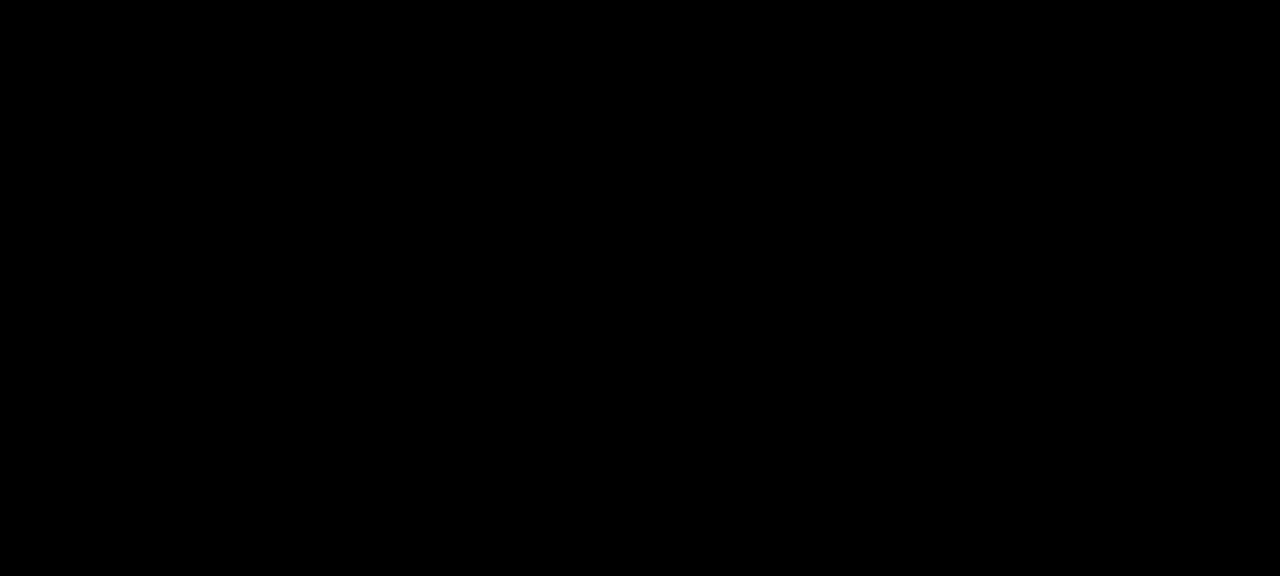
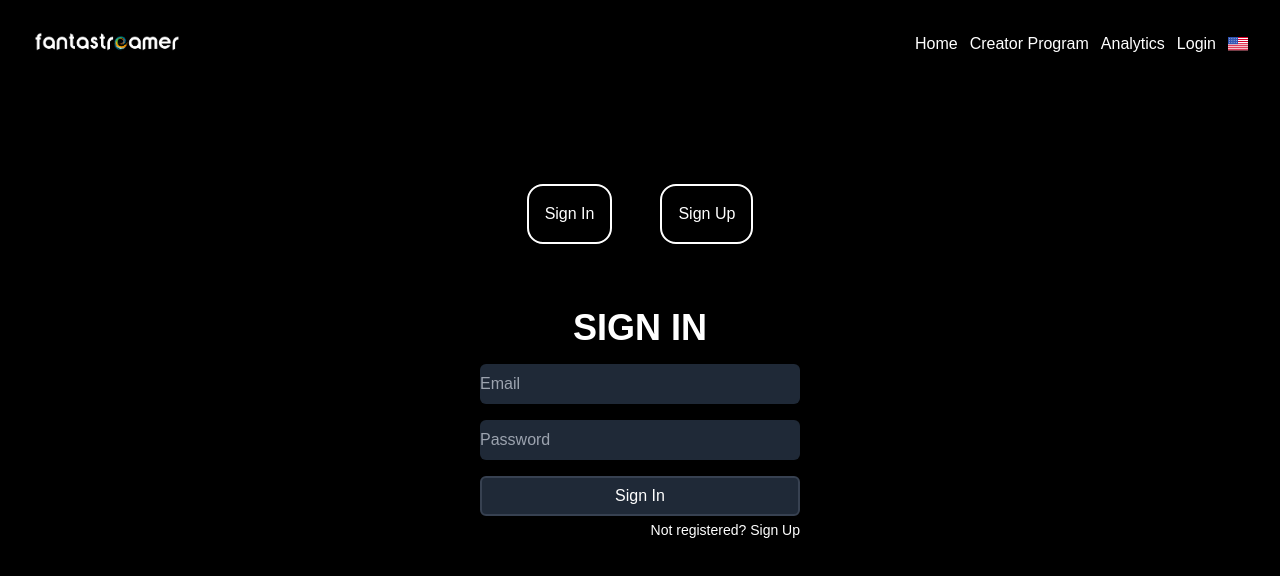
Before and after one commit to gigiul/fantastreamergg_frontend, a React (Create React App) app: page /login in a window 1280 px wide. Before the commit this address had no page. Shown: the top 576 px of the page. Built offline with nearby package versions, Linux system fonts and the light colour scheme.

Commit message:
comment axios for publish on ghpages

```diff
--- a/src/App.js
+++ b/src/App.js
@@ -11,6 +11,7 @@ function App() {
       <BrowserRouter>
         <Routes>
           <Route path='/' element={<Home />} />
+          <Route path='/login' element={<Login />} />
 
         </Routes>
       </BrowserRouter>
--- a/src/pages/Login.jsx
+++ b/src/pages/Login.jsx
@@ -13,7 +13,7 @@ const Login = () => {
     const navigate = useNavigate();
 
     //post request for signup
-    const postDataSignup = (e) => {
+/*     const postDataSignup = (e) => {
         e.preventDefault();
         Axios.post('http://localhost:5000/user', {
             name,
@@ -22,10 +22,10 @@ const Login = () => {
         }).then(res => console.log('posting data', res)).catch(err => console.log(err));
         //navigate('/profile');
         window.location.reload();
-    }
+    } */
 
     //post request for signin
-    async function postDataSignin(e) {
+/*     async function postDataSignin(e) {
         e.preventDefault();
         await Axios.post('http://localhost:5000/auth/login', {
             email,
@@ -48,7 +48,7 @@ const Login = () => {
 
         navigate('/profile')
 
-    }
+    } */
 
 
     //state for signin & signup form
@@ -89,7 +89,7 @@ const Login = () => {
                     <h1 className='text-4xl uppercase'>Sign In</h1>
                     <input onChange={(e) => setEmail(e.target.value)} type='text' value={email} placeholder='Email' className='bg-gray-800 text-white w-80 h-10 rounded-md mt-4 hover:bg-gray-900' />
                     <input onChange={(e) => setPassword(e.target.value)} type='password' value={password} placeholder='Password' className='bg-gray-800 text-white w-80 h-10 rounded-md mt-4 hover:bg-gray-900' />
-                    <button onClick={postDataSignin} className='border-gray-700 border-2 bg-gray-800 text-white w-80 h-10 rounded-md mt-4 hover:bg-gray-900'>Sign In</button>
+                    <button /* onClick={postDataSignin} */ className='border-gray-700 border-2 bg-gray-800 text-white w-80 h-10 rounded-md mt-4 hover:bg-gray-900'>Sign In</button>
 
                 </form>
                 <div className='flex justify-end pt-1'>
@@ -107,7 +107,7 @@ const Login = () => {
                     <input onChange={(e) => setName(e.target.value)} type='text' value={name} placeholder='Name' className='bg-gray-800 text-white w-80 h-10 rounded-md mt-4 hover:bg-gray-900' />
                     <input onChange={(e) => setEmail(e.target.value)} type='text' value={email} placeholder='Email' className='bg-gray-800 text-white w-80 h-10 rounded-md mt-4 hover:bg-gray-900' />
                     <input onChange={(e) => setPassword(e.target.value)} type='password' value={password} placeholder='Password' className='bg-gray-800 text-white w-80 h-10 rounded-md mt-4 hover:bg-gray-900' />
-                    <button onClick={postDataSignup} className='border-gray-700 border-2 bg-gray-800 text-white w-80 h-10 rounded-md mt-4 hover:bg-gray-900'>Sign Up</button>
+                    <button /* onClick={postDataSignup} */ className='border-gray-700 border-2 bg-gray-800 text-white w-80 h-10 rounded-md mt-4 hover:bg-gray-900'>Sign Up</button>
 
                 </form>
                 <div className='flex justify-end pt-1'>
```
